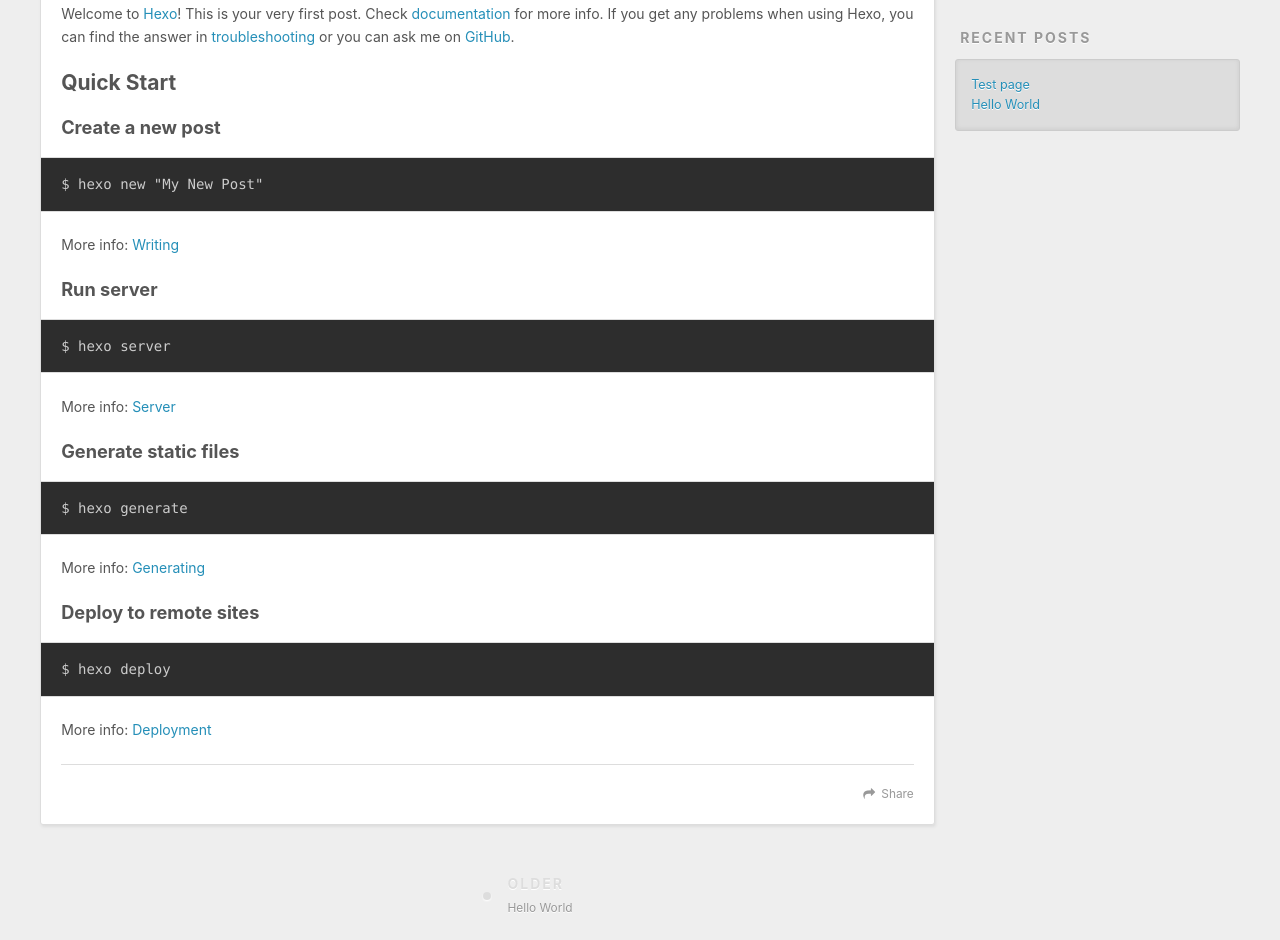
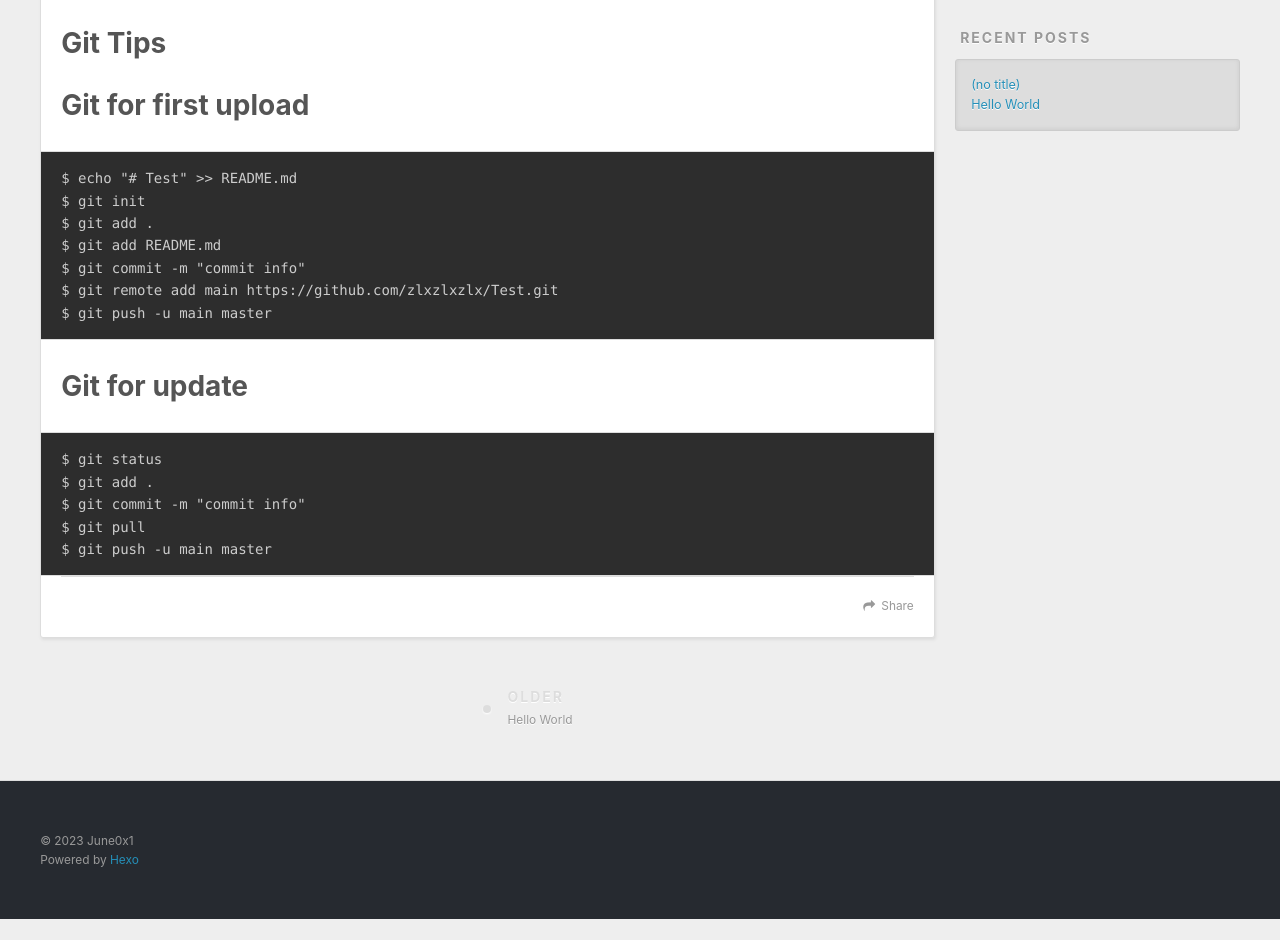
Before and after one commit to June0x1/June0x1.github.io, a plain HTML site: page 2023/02/04/Git Tips/index.html in a window 1280 px wide. Shown: the part 450-1390 px from the top of the page. After the commit the page ends 1369 px from the top, so only its background shows below. Drawn offline with Linux system fonts and the light colour scheme.

Commit message:
Site updated: 2023-02-07 06:55:42

```diff
--- a/2023/02/04/test/index.html
+++ b/2023/02/04/Git Tips/index.html
@@ -4,17 +4,17 @@
   <meta charset="utf-8">
 
 
-  <title>Test page | June0x1&#39;s Blog</title>
+  <title>June0x1&#39;s Blog</title>
   <meta name="viewport" content="width=device-width, initial-scale=1, shrink-to-fit=no">
-  <meta name="description" content="Welcome to Hexo! This is your very first post. Check documentation for more info. If you get any problems when using Hexo, you can find the answer in troubleshooting or you can ask me on GitHub. Quick">
+  <meta name="description" content="Welcome to Hexo! This is your very first post. Check documentation for more info. If you get any problems when using Hexo, you can find the answer in troubleshooting or you can ask me on GitHub. Git T">
 <meta property="og:type" content="article">
-<meta property="og:title" content="Test page">
-<meta property="og:url" content="https://june0x1.github.io/2023/02/04/test/index.html">
+<meta property="og:title" content="June0x1&#39;s Blog">
+<meta property="og:url" content="https://june0x1.github.io/2023/02/04/Git%20Tips/index.html">
 <meta property="og:site_name" content="June0x1&#39;s Blog">
-<meta property="og:description" content="Welcome to Hexo! This is your very first post. Check documentation for more info. If you get any problems when using Hexo, you can find the answer in troubleshooting or you can ask me on GitHub. Quick">
+<meta property="og:description" content="Welcome to Hexo! This is your very first post. Check documentation for more info. If you get any problems when using Hexo, you can find the answer in troubleshooting or you can ask me on GitHub. Git T">
 <meta property="og:locale" content="en_US">
 <meta property="article:published_time" content="2023-02-05T05:36:08.909Z">
-<meta property="article:modified_time" content="2023-02-05T05:36:31.177Z">
+<meta property="article:modified_time" content="2023-02-07T14:55:30.698Z">
 <meta property="article:author" content="June0x1">
 <meta name="twitter:card" content="summary">
 
@@ -77,9 +77,9 @@
 </header>
 
       <div class="outer">
-        <section id="main"><article id="post-test" class="h-entry article article-type-post" itemprop="blogPost" itemscope itemtype="https://schema.org/BlogPosting">
+        <section id="main"><article id="post-Git Tips" class="h-entry article article-type-post" itemprop="blogPost" itemscope itemtype="https://schema.org/BlogPosting">
   <div class="article-meta">
-    <a href="/2023/02/04/test/" class="article-date">
+    <a href="/2023/02/04/Git%20Tips/" class="article-date">
   <time class="dt-published" datetime="2023-02-05T05:36:08.909Z" itemprop="datePublished">2023-02-04</time>
 </a>
 
@@ -87,36 +87,28 @@
   <div class="article-inner">
 
 
-      <header class="article-header">
-
-
-    <h1 class="p-name article-title" itemprop="headline name">
-      Test page
-    </h1>
-
-
-      </header>
-
     <div class="e-content article-entry" itemprop="articleBody">
 
         <p>Welcome to <a target="_blank" rel="noopener" href="https://hexo.io/">Hexo</a>! This is your very first post. Check <a target="_blank" rel="noopener" href="https://hexo.io/docs/">documentation</a> for more info. If you get any problems when using Hexo, you can find the answer in <a target="_blank" rel="noopener" href="https://hexo.io/docs/troubleshooting.html">troubleshooting</a> or you can ask me on <a target="_blank" rel="noopener" href="https://github.com/hexojs/hexo/issues">GitHub</a>.</p>
-<h2 id="Quick-Start"><a href="#Quick-Start" class="headerlink" title="Quick Start"></a>Quick Start</h2><h3 id="Create-a-new-post"><a href="#Create-a-new-post" class="headerlink" title="Create a new post"></a>Create a new post</h3><pre><code class="bash">$ hexo new &quot;My New Post&quot;
+<h1 id="Git-Tips"><a href="#Git-Tips" class="headerlink" title="Git Tips"></a>Git Tips</h1><h1 id="Git-for-first-upload"><a href="#Git-for-first-upload" class="headerlink" title="Git for first upload"></a>Git for first upload</h1><pre><code class="bash">$ echo &quot;# Test&quot; &gt;&gt; README.md
+$ git init
+$ git add .
+$ git add README.md
+$ git commit -m &quot;commit info&quot;
+$ git remote add main https://github.com/zlxzlxzlx/Test.git
+$ git push -u main master
 </code></pre>
-<p>More info: <a target="_blank" rel="noopener" href="https://hexo.io/docs/writing.html">Writing</a></p>
-<h3 id="Run-server"><a href="#Run-server" class="headerlink" title="Run server"></a>Run server</h3><pre><code class="bash">$ hexo server
+<h1 id="Git-for-update"><a href="#Git-for-update" class="headerlink" title="Git for update"></a>Git for update</h1><pre><code class="bash">$ git status
+$ git add .
+$ git commit -m &quot;commit info&quot;
+$ git pull
+$ git push -u main master
 </code></pre>
-<p>More info: <a target="_blank" rel="noopener" href="https://hexo.io/docs/server.html">Server</a></p>
-<h3 id="Generate-static-files"><a href="#Generate-static-files" class="headerlink" title="Generate static files"></a>Generate static files</h3><pre><code class="bash">$ hexo generate
-</code></pre>
-<p>More info: <a target="_blank" rel="noopener" href="https://hexo.io/docs/generating.html">Generating</a></p>
-<h3 id="Deploy-to-remote-sites"><a href="#Deploy-to-remote-sites" class="headerlink" title="Deploy to remote sites"></a>Deploy to remote sites</h3><pre><code class="bash">$ hexo deploy
-</code></pre>
-<p>More info: <a target="_blank" rel="noopener" href="https://hexo.io/docs/one-command-deployment.html">Deployment</a></p>
 
 
     </div>
     <footer class="article-footer">
-      <a data-url="https://june0x1.github.io/2023/02/04/test/" data-id="cldriiek60002rxjx9klv11ck" data-title="Test page" class="article-share-link">Share</a>
+      <a data-url="https://june0x1.github.io/2023/02/04/Git%20Tips/" data-id="cldud6fev0000vrjx82jddffl" data-title="" class="article-share-link">Share</a>
 
 
 
@@ -167,7 +159,7 @@
       <ul>
 
           <li>
-            <a href="/2023/02/04/test/">Test page</a>
+            <a href="/2023/02/04/Git%20Tips/">(no title)</a>
           </li>
 
           <li>
```
Also changed, not shown: 2023/02/04/hello-world/index.html (+3 -3 lines), about/index.html (+1 -1 lines), archives/2023/02/index.html (+2 -8 lines), archives/2023/index.html (+2 -8 lines), archives/index.html (+2 -8 lines), index.html (+16 -24 lines), links/index.html (+1 -1 lines).
